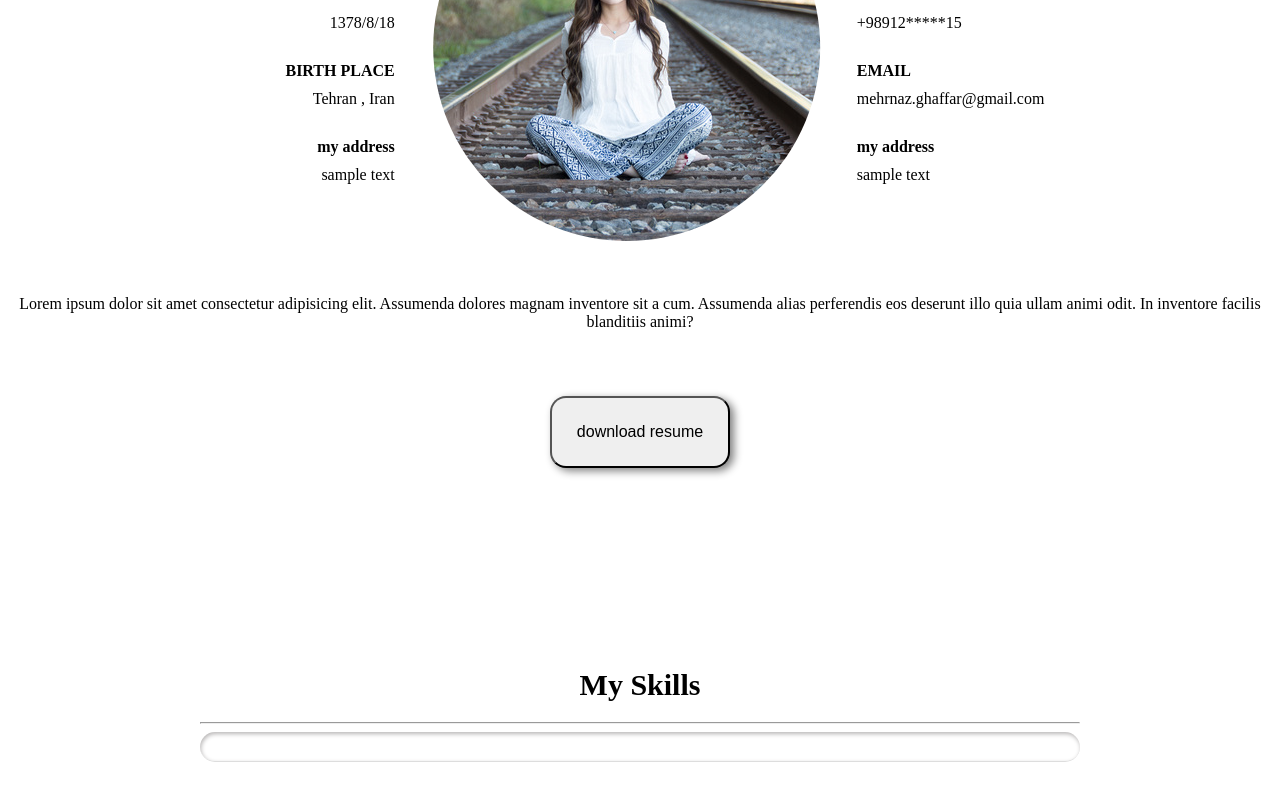
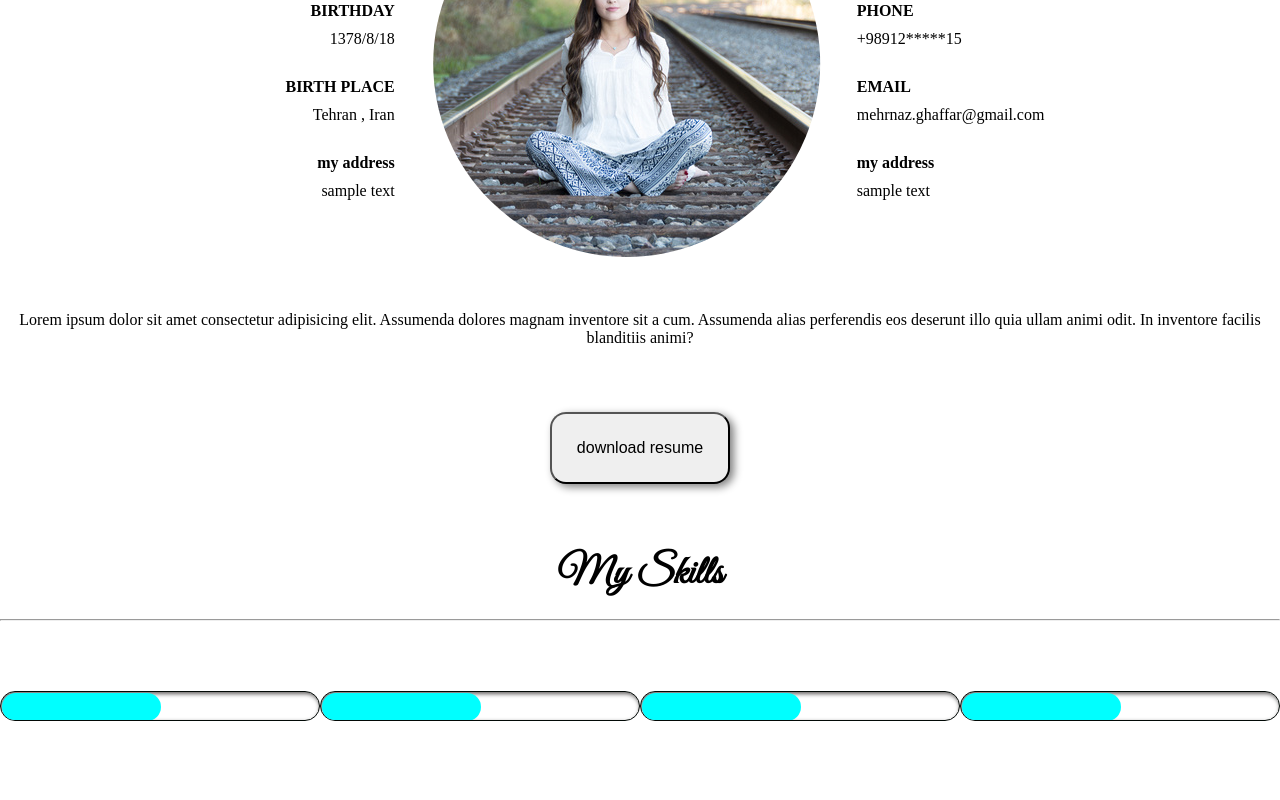
Before and after one commit to mehrnaz-ghaffar/portfolio, a Vue app: page / in a window 1280 px wide. Shown: the part 1112-1912 px from the top of the page. Built offline with nearby package versions, Linux system fonts and the light colour scheme.

Commit message:
chore: worked on "my skills" section

```diff
--- a/public/index.html
+++ b/public/index.html
@@ -3,6 +3,9 @@
   <head>
     <meta charset="utf-8">
     <meta http-equiv="X-UA-Compatible" content="IE=edge">
+    <link rel="preconnect" href="https://fonts.googleapis.com">
+    <link rel="preconnect" href="https://fonts.gstatic.com" crossorigin>
+    <link href="https://fonts.googleapis.com/css2?family=Great+Vibes&display=swap" rel="stylesheet">
     <meta name="viewport" content="width=device-width,initial-scale=1.0">
     <link rel="icon" href="<%= BASE_URL %>favicon.ico">
     <title><%= htmlWebpackPlugin.options.title %></title>
--- a/src/App.vue
+++ b/src/App.vue
@@ -36,7 +36,7 @@
 
       <!-- About Section -->
       <section class="about">
-        <h2>ABOUT ME</h2>
+        <h2>About  Me</h2>
         <hr>
         <div class="aboutContainer">
           <div class="aboutText" id="leftDiv" dir="rtl">
@@ -101,6 +101,9 @@
         <h2>My Skills</h2>
         <hr>
         <div class="skillsContainer">
+          <progressBar></progressBar>
+          <progressBar></progressBar>
+          <progressBar></progressBar>
           <progressBar></progressBar>
 
         </div>
@@ -229,7 +232,8 @@ body {
 h2{
   text-align: center;
   margin: 20px;
-  font-size:30px;
+  font-size:40px;
+  font-family: 'Great Vibes', cursive;
 }
 
 
@@ -375,7 +379,16 @@ main.navbarHover{
 
 /* /////////////////  Skills Sections  ///////////////// */
 .mySkills{
-  margin: 200px;
+  margin-bottom: 100px;
+  justify-content: center;
+  flex-direction: column;
+  flex-flow: column wrap;
+}
+
+.skillsContainer{
+  margin-top: 70px;
+  /* justify-content: center; */
+  display: flex;
 }
 
 
--- a/src/components/progressBar.vue
+++ b/src/components/progressBar.vue
@@ -18,16 +18,26 @@ export default {
 <style scoped>
 .loadingBar{
     position: relative;
-    widows: 400px;
+    width: 400px;
     height: 30px;
     border-radius: 15px;
     overflow: hidden;
     border-bottom: 1px solid #ddd;
-    box-shadow: inset 1px 2px 4px rgb(184, 182, 182)
+    box-shadow: inset 1px 2px 4px rgb(99, 96, 96);
+    border: 1px solid rgb(2, 9, 6);
 }
 
 .percentage{
-
+    position: absolute;
+    top: 1px;
+    left: 1px;
+    right: 1px;
+    background-color: aqua;
+    display: block;
+    height: 100%;
+    width: 50% ;
+    border-radius: 15px;
+    background-size: 30px 30px ;
 }
 
 </style>
```
